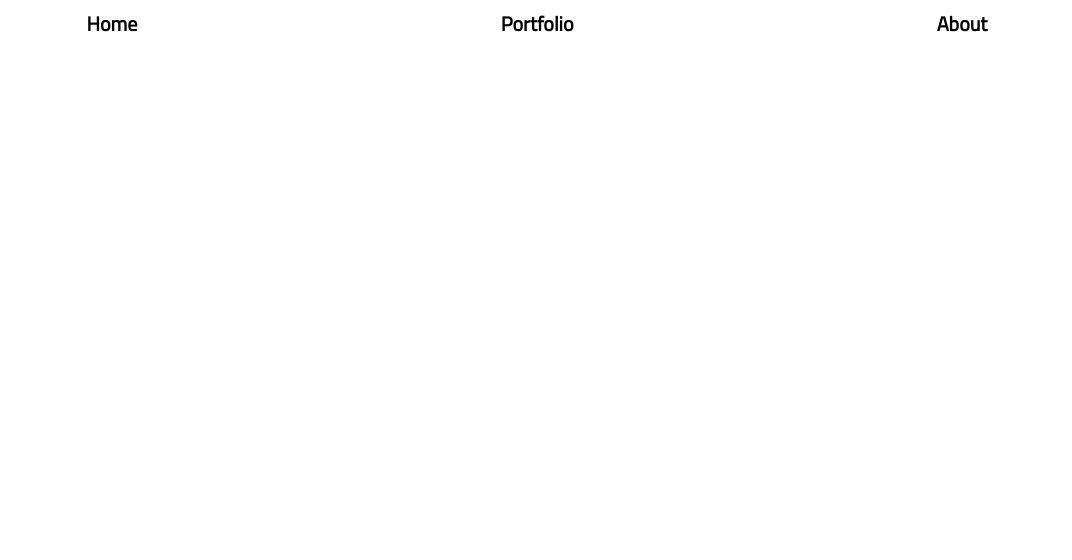
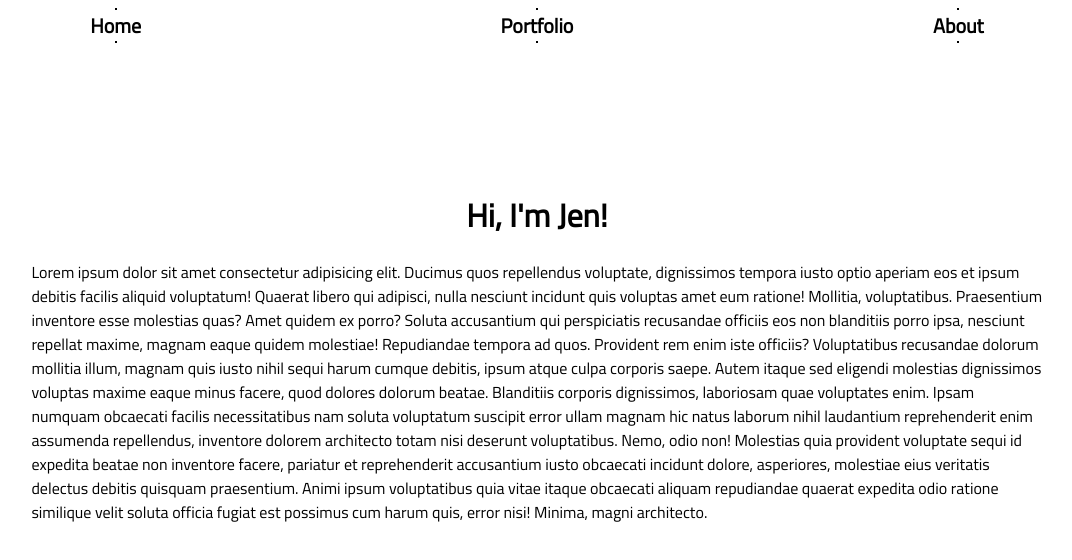
Before and after one commit to MAHolzbach/Vett-Photography, a Next.js app: page /about in a window 1280 px wide. Shown: the top 560 px of the page, without its empty margins (103-1175 px from the left). Built offline with nearby package versions, Linux system fonts and the light colour scheme.

Commit message:
Placeholder text and link hover effects

```diff
--- a/components/Navbar.js
+++ b/components/Navbar.js
@@ -17,8 +17,6 @@ const Navbar = () => (
 
       .navbar {
         display: flex;
-        align-items: center;
-        justify-content: space-around;
       }
       .navbar-link {
         font-family: "Titillium Web", sans-serif;
@@ -26,6 +24,36 @@ const Navbar = () => (
         font-weight: bold;
         text-decoration: none;
         font-size: 20px;
+        flex: 1;
+        text-align: center;
+        margin: 0 40px;
+        letter-spacing: 0px;
+        transition: all 280ms ease-in-out;
+      }
+      .navbar-link:hover,
+      .navbar-link:active {
+        letter-spacing: 5px;
+        transition: all 280ms ease-in-out;
+      }
+      .navbar-link:after,
+      .navbar-link:before {
+        border: 1px solid black;
+        content: " ";
+        display: block;
+        margin: 0 auto;
+        transition: all 280ms ease-in-out;
+        width: 0;
+      }
+      .navbar-link:hover:after,
+      .navbar-link:hover:before {
+        border-color: black;
+        transition: width 350ms ease-in-out;
+        width: 70%;
+      }
+      .navbar-link:hover:before {
+        bottom: auto;
+        top: 0;
+        width: 70%;
       }
     `}</style>
   </div>
--- a/pages/about.js
+++ b/pages/about.js
@@ -3,5 +3,46 @@ import Navbar from "../components/Navbar";
 export default () => (
   <div className="portfolio">
     <Navbar />
+    <div className="portfolio__content">
+      <h1 className="portfolio__title">Hi, I'm Jen!</h1>
+      <p>
+        Lorem ipsum dolor sit amet consectetur adipisicing elit. Ducimus quos
+        repellendus voluptate, dignissimos tempora iusto optio aperiam eos et
+        ipsum debitis facilis aliquid voluptatum! Quaerat libero qui adipisci,
+        nulla nesciunt incidunt quis voluptas amet eum ratione! Mollitia,
+        voluptatibus. Praesentium inventore esse molestias quas? Amet quidem ex
+        porro? Soluta accusantium qui perspiciatis recusandae officiis eos non
+        blanditiis porro ipsa, nesciunt repellat maxime, magnam eaque quidem
+        molestiae! Repudiandae tempora ad quos. Provident rem enim iste
+        officiis? Voluptatibus recusandae dolorum mollitia illum, magnam quis
+        iusto nihil sequi harum cumque debitis, ipsum atque culpa corporis
+        saepe. Autem itaque sed eligendi molestias dignissimos voluptas maxime
+        eaque minus facere, quod dolores dolorum beatae. Blanditiis corporis
+        dignissimos, laboriosam quae voluptates enim. Ipsam numquam obcaecati
+        facilis necessitatibus nam soluta voluptatum suscipit error ullam magnam
+        hic natus laborum nihil laudantium reprehenderit enim assumenda
+        repellendus, inventore dolorem architecto totam nisi deserunt
+        voluptatibus. Nemo, odio non! Molestias quia provident voluptate sequi
+        id expedita beatae non inventore facere, pariatur et reprehenderit
+        accusantium iusto obcaecati incidunt dolore, asperiores, molestiae eius
+        veritatis delectus debitis quisquam praesentium. Animi ipsum
+        voluptatibus quia vitae itaque obcaecati aliquam repudiandae quaerat
+        expedita odio ratione similique velit soluta officia fugiat est possimus
+        cum harum quis, error nisi! Minima, magni architecto.
+      </p>
+    </div>
+    <style jsx>
+      {`
+        .portfolio {
+          font-family: "Titillium Web", sans-serif;
+        }
+        .portfolio__content {
+          padding: 10%;
+        }
+        .portfolio__title {
+          text-align: center;
+        }
+      `}
+    </style>
   </div>
 );
--- a/pages/portfolio.js
+++ b/pages/portfolio.js
@@ -12,6 +12,7 @@ export default () => (
     <style jsx>{`
       .picture-array {
         display: flex;
+        justify-content: center;
         flex-wrap: wrap;
       }
     `}</style>
```
